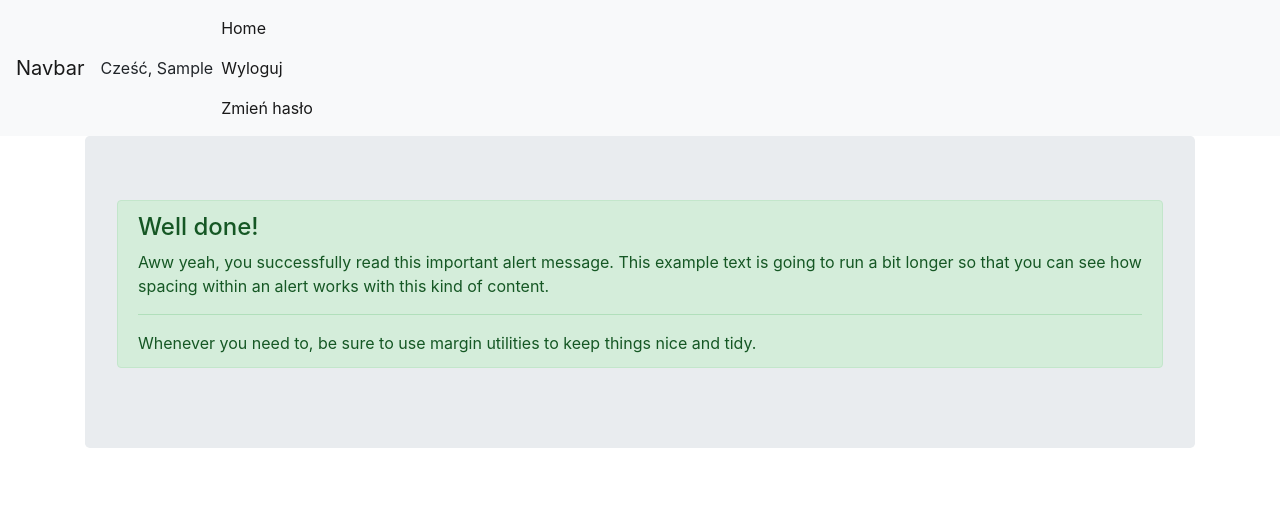
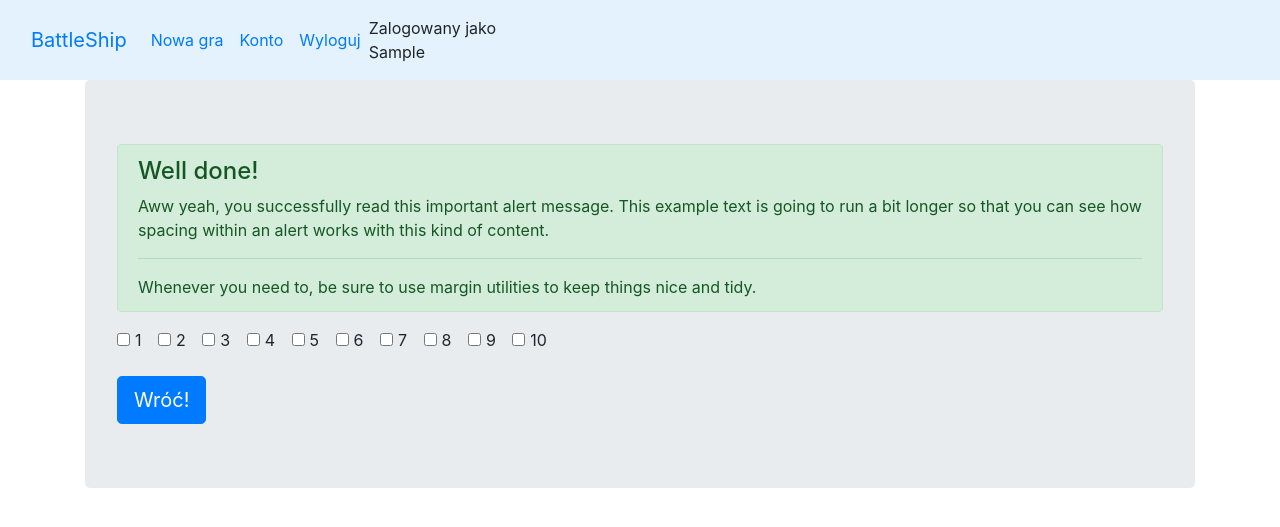
Before and after one commit to GG0ra/BattleShip, a Django app: page /game/ in a window 1280 px wide. Shown: the top 527 px of the page. Run offline with Django 3.2, Linux system fonts and the light colour scheme; the visitor is signed in with stand-in values (Sample User, id 1).

Commit message:
modyfing base, game, select html and urls

```diff
--- a/BattleShip/urls.py
+++ b/BattleShip/urls.py
@@ -35,4 +35,6 @@ urlpatterns = [
     path('admin/', admin.site.urls),
     path('', SelectView.as_view(), name='index'),
     path('game/', GameView.as_view(), name='game'),
-]
+    path('select/', GameView.as_view(), name='select'),
+    path('account/', GameView.as_view(), name='account')
+    ]
--- a/viewer/templates/base.html
+++ b/viewer/templates/base.html
@@ -10,33 +10,46 @@
     <script src="https://cdn.jsdelivr.net/npm/bootstrap@4.6.0/dist/js/bootstrap.bundle.min.js" integrity="sha384-Piv4xVNRyMGpqkS2by6br4gNJ7DXjqk09RmUpJ8jgGtD7zP9yug3goQfGII0yAns" crossorigin="anonymous"></script>
 </head>
 <body>
-    <nav class="navbar navbar-expand-lg navbar-light bg-light">
-        <a class="navbar-brand" href="{% url 'index' %}">Navbar</a>
-        <button class="navbar-toggler" type="button" data-toggle="collapse" data-target="#navbarSupportedContent" aria-controls="navbarSupportedContent" aria-expanded="false" aria-label="Toggle navigation">
-            <span class="navbar-toggler-icon"></span>
+
+    <nav class="navbar navbar-expand-lg" style="background-color: #e3f2fd;">
+      <div class="container-fluid">
+        <a class="navbar-brand" href="{% url 'index' %}">BattleShip</a>
+        <button class="navbar-toggler" type="button" data-bs-toggle="collapse" data-bs-target="#navbarText" aria-controls="navbarText" aria-expanded="false" aria-label="Toggle navigation">
+          <span class="navbar-toggler-icon"></span>
         </button>
-
-        {% if user.is_authenticated %}
-            <div>
-                {% if user.first_name %}Cześć, {{ user.first_name }}
-                {% else %}Cześć, {{ user.username }} {% endif %}
+          {% if user.is_authenticated %}
+            <div class="collapse navbar-collapse" id="navbarText">
+              <ul class="navbar-nav me-auto mb-2 mb-lg-0">
+                <li class="nav-item">
+                  <a class="nav-link active" aria-current="page" href="{% url 'select' %}">Nowa gra</a>
+                </li>
+                <li class="nav-item">
+                  <a class="nav-link" href="{% url 'account' %}">Konto</a>
+                </li>
+                <li class="nav-item">
+                  <a class="nav-link" href="{% url 'logout' %}">Wyloguj</a>
+                </li>
+              </ul>
+              <span class="navbar-text">
+                  Zalogowany jako </br> {{ user.first_name }}
+              </span>
             </div>
-        {% endif %}
-
-        <div class="collapse navbar-collapse" id="navbarSupportedContent">
-            <ul class="navbar-nav mr-auto">
-                <li class="nav-item active">
-                    <a class="nav-link" href="#">Home <span class="sr-only">(current)</span></a>
-                    {% if user.is_authenticated %}
-                        <a class="nav-link" href="{% url 'logout' %}">Wyloguj</a>
-                        <a class="nav-link" href="{% url 'password_change' %}">Zmień hasło</a>
-                    {% else %}
-                        <a class="nav-link" href="{% url 'login' %}">Zaloguj</a>
-                        <a class="nav-link" href="{% url 'sign_up' %}">Zarejestruj się</a>
-                    {% endif %}
+          {% else %}
+            <div class="collapse navbar-collapse" id="navbarText">
+              <ul class="navbar-nav me-auto mb-2 mb-lg-0">
+                <li class="nav-item">
+                  <a class="nav-link active" aria-current="page" href="{% url 'login' %}">Zaloguj</a>
                 </li>
-            </ul>
-        </div>
+                <li class="nav-item">
+                  <a class="nav-link" href="{% url 'sign_up' %}">Zarejestruj się</a>
+                </li>
+              </ul>
+              <span class="navbar-text">
+                Niezalogowany
+              </span>
+            </div>
+          {% endif %}
+      </div>
     </nav>
 
     <div class="container">
--- a/viewer/templates/game.html
+++ b/viewer/templates/game.html
@@ -1,7 +1,7 @@
 {% extends "base.html" %}
 
 {% block title %}
-    BS Game
+    BattleShip
 {% endblock %}
 
 {% block content %}
@@ -12,4 +12,48 @@
         <p class="mb-0">Whenever you need to, be sure to use margin utilities to keep things nice and tidy.</p>
     </div>
 
+    <div class="form-check form-check-inline">
+        <input class="form-check-input" type="checkbox" id="inlineCheckbox1" value="option1">
+        <label class="form-check-label" for="inlineCheckbox1">1</label>
+    </div>
+    <div class="form-check form-check-inline">
+        <input class="form-check-input" type="checkbox" id="inlineCheckbox2" value="option2">
+        <label class="form-check-label" for="inlineCheckbox2">2</label>
+    </div>
+    <div class="form-check form-check-inline">
+        <input class="form-check-input" type="checkbox" id="inlineCheckbox3" value="option1">
+        <label class="form-check-label" for="inlineCheckbox1">3</label>
+    </div>
+    <div class="form-check form-check-inline">
+        <input class="form-check-input" type="checkbox" id="inlineCheckbox4" value="option2">
+        <label class="form-check-label" for="inlineCheckbox2">4</label>
+    </div>
+    <div class="form-check form-check-inline">
+        <input class="form-check-input" type="checkbox" id="inlineCheckbox5" value="option1">
+        <label class="form-check-label" for="inlineCheckbox1">5</label>
+    </div>
+    <div class="form-check form-check-inline">
+        <input class="form-check-input" type="checkbox" id="inlineCheckbox6" value="option2">
+        <label class="form-check-label" for="inlineCheckbox2">6</label>
+    </div>
+    <div class="form-check form-check-inline">
+        <input class="form-check-input" type="checkbox" id="inlineCheckbox7" value="option1">
+        <label class="form-check-label" for="inlineCheckbox1">7</label>
+    </div>
+    <div class="form-check form-check-inline">
+        <input class="form-check-input" type="checkbox" id="inlineCheckbox8" value="option2">
+        <label class="form-check-label" for="inlineCheckbox2">8</label>
+    </div>
+    <div class="form-check form-check-inline">
+        <input class="form-check-input" type="checkbox" id="inlineCheckbox9" value="option1">
+        <label class="form-check-label" for="inlineCheckbox1">9</label>
+    </div>
+    <div class="form-check form-check-inline">
+        <input class="form-check-input" type="checkbox" id="inlineCheckbox10" value="option2">
+        <label class="form-check-label" for="inlineCheckbox2">10</label>
+    </div>
+
+</br></br>
+    <a  href="{% url 'select' %}"><button type="button" class="btn btn-primary btn-lg">Wróć!</button></a>
+
 {% endblock %}
```
Also changed, not shown: viewer/templates/select.html (+41 -0 lines).
